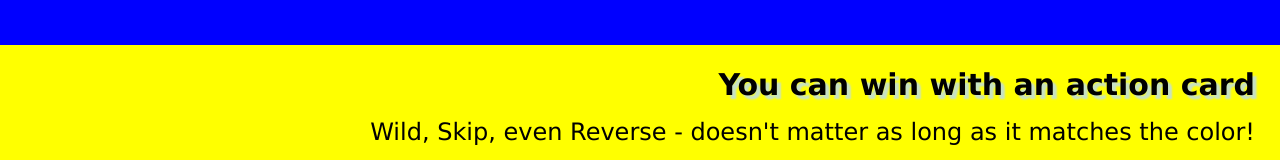
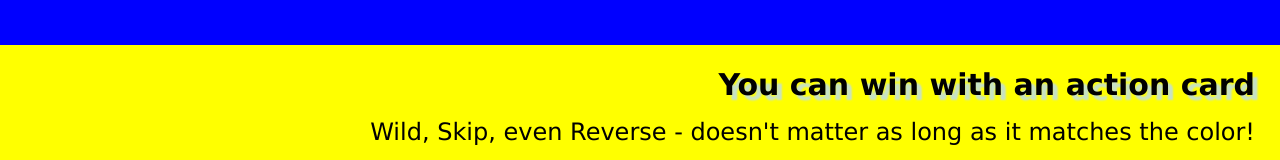
Before and after one commit to lsohyun/homework_2, a plain HTML site: page index.html in a window 1280 px wide. Shown: the part 1072-1232 px from the top of the page. Drawn offline with Linux system fonts and the light colour scheme.

Commit message:
Add files via upload

```diff
--- a/css/style.css
+++ b/css/style.css
@@ -63,7 +63,7 @@ img{
 
 #yellow h2{
     color: #000000;
-    text-shadow: 4px 4px 2px #c7e2c7;
+    text-shadow: 5px 5px 2px #c7e2c7;
 }
 
 #green{
```
